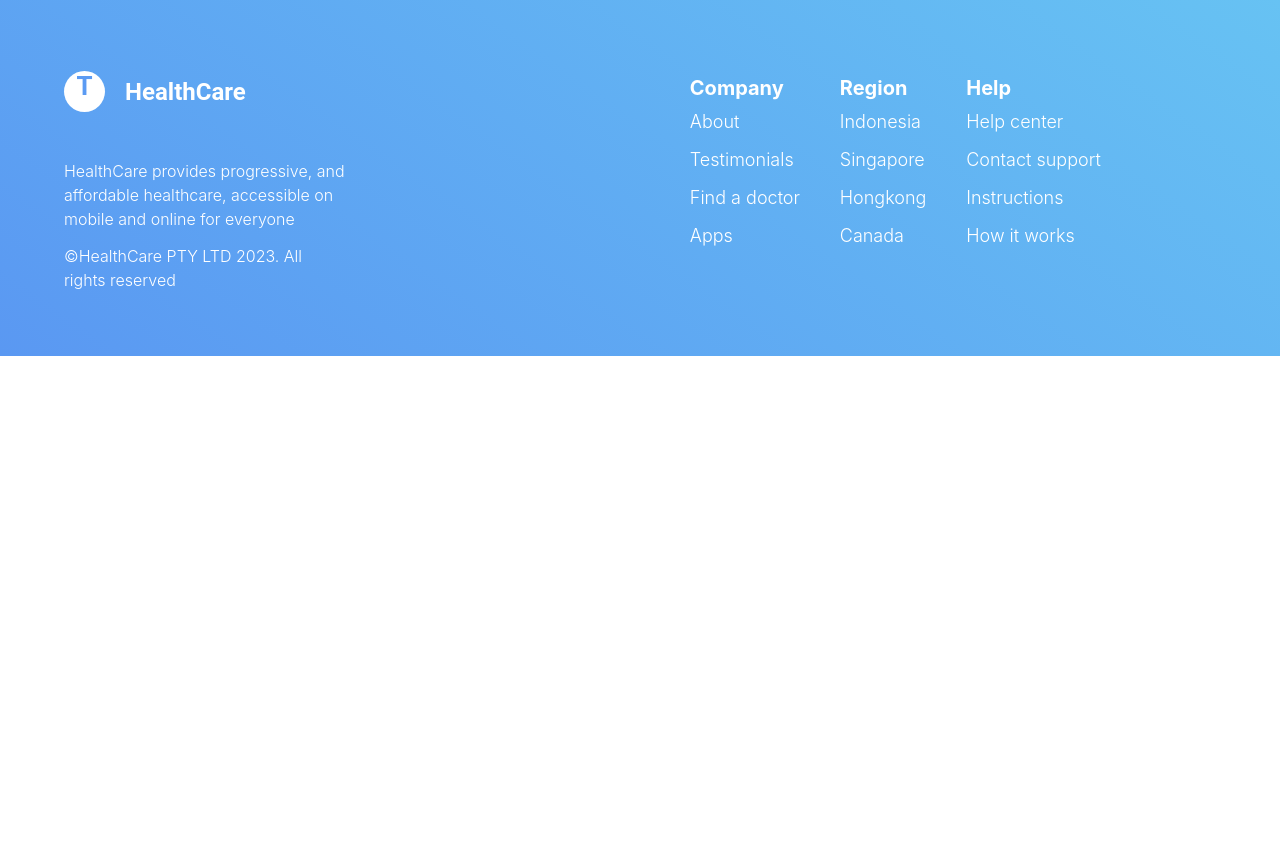
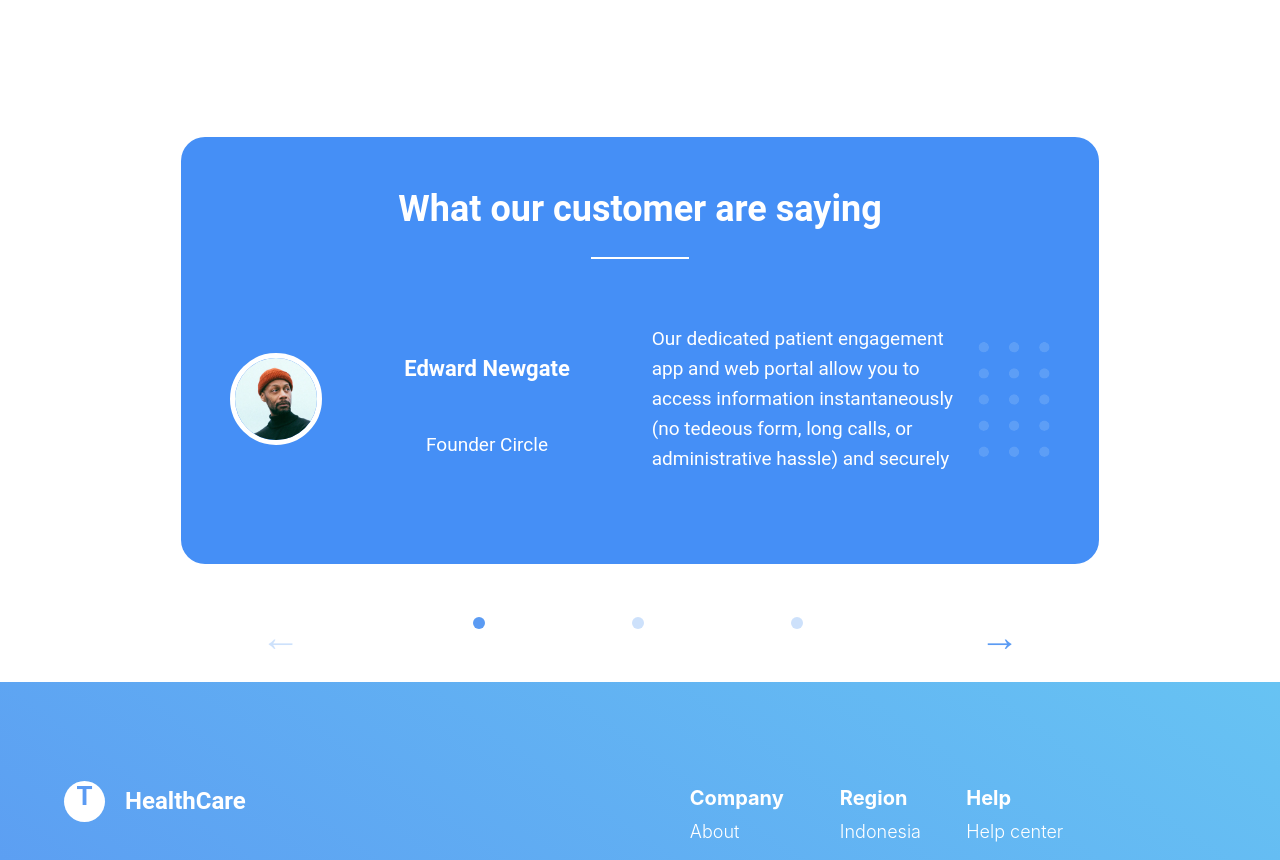
Before and after one commit to SuperJK55/effective-react-lab, a React app: page / in a window 1280 px wide. Shown: the part 3740-4600 px from the top of the page. Before the commit the page ends 4096 px from the top, so only its background shows below. Built offline with nearby package versions, Linux system fonts and the light colour scheme; the HTML template or start-up script is replaced by a standard one.

Commit message:
Added slider bar

```diff
--- a/src/App.tsx
+++ b/src/App.tsx
@@ -7,6 +7,7 @@ import OurServices from './components/our-services'
 import CardElement from './components/card-element/CardElement'
 import TextSectionOne from './components/text-section-one'
 import TextSectionTwo from './components/text-section-two'
+import SliderBar from './components/slider-bar'
 
 import headerImage from './assets/header_illustration_1.png'
 import search_img from './assets/svg_cards/search.svg'
@@ -19,11 +20,33 @@ import Footer from './components/footer'
 import OutlinedButton from './components/outlined-button'
 import sectionOne_img from './assets/text_section_one.png'
 import sectionTwo_img from './assets/text_section_two.png'
+import edward from './assets/edward.png'
+import dots from './assets/svg_arrows/dots.svg'
 
 
 
 
 function App() {
+  const customers = [
+    {
+      name: 'Edward Newgate',
+      job: 'Founder Circle',
+      review: 'Our dedicated patient engagement app and web portal allow you to access information instantaneously (no tedeous form, long calls, or administrative hassle) and securely',
+      img: edward
+    },
+    {
+      name: 'Jane Smith',
+      job: 'Graphic Designer',
+      review: 'Lorem ipsum dolor sit amet, consectetur adipiscing elit.',
+      img: edward
+    },
+    {
+      name: 'Jane Smith',
+      job: 'Graphic Designer',
+      review: 'Lorem ipsum dolor sit amet, consectetur adipiscing elit.',
+      img: edward
+    },
+  ];
   return (
     <>
       <div className={classes.padding_block}>
@@ -57,7 +80,7 @@ function App() {
             </div>
         <TextSectionOne arr={['Leading healthcare providers', 'We provides progressive, and affordable healthcare, accessible on mobile and online for everyone. To us, it’s not just work. We take pride in the solutions we deliver', 'Learn more']} img={sectionOne_img}/>
         <TextSectionTwo arr={['Download our mobile apps', 'Our dedicated patient engagement app and web portal allow you to access information instantaneously (no tedeous form, long calls, or administrative hassle) and securely', 'Download  🠗']} img={sectionTwo_img}/>
-
+        <SliderBar arr={customers} cardChildren={<img className={classes.dotsRight2} src={dots} />} children={undefined}></SliderBar>
       </div>
       <footer>
         <Footer/>
--- /dev/null
+++ b/src/components/slider-bar/SliderBar.module.css
@@ -0,0 +1,105 @@
+.arrow_button {
+    background-color: transparent;
+    color: var(--button-color);
+    width: 100px;
+    height: 20px;
+    border: 0 solid transparent;
+    font-size: 40px;
+}
+
+.arrow_button:hover {
+    background-color: var(--primary-color);
+    border-radius: 14%;
+    color: rgba(255, 255, 255, 0.7);
+}
+
+.slider_card {
+    background-color: var(--button-color);
+    display: flex;
+    flex-direction: column;
+    justify-content: center;
+    align-items: center;
+    border-radius: 24px;
+    padding: 3% 6%;
+    width: 100%;
+    margin-left: 10%;
+    margin-right: 10%;
+    margin-top: 20%;
+    position: relative;
+}
+
+.row {
+    display: flex;
+    flex-direction: row;
+    padding: 6% 0%;
+    width: 100%;
+    align-items: center;
+    justify-content: space-between;
+}
+
+.column {
+    display: flex;
+    flex-direction: column;
+    justify-content: center;
+    align-items: center;
+    padding-right: 10%;
+    padding-left: 10%;
+    position: relative;
+}
+
+.white_divider {
+    width: 12%;
+    height: 2px;
+    background-color: white;
+}
+
+.img {
+    width: 10%;
+    height: 10%;
+    border-radius: 50%;
+    border: 5px solid white;
+}
+
+.h1 {
+    color: white;
+    font-size: 36px;
+    font-style: normal;
+    font-weight: 700;
+    line-height: 48px;
+    text-align: left;
+}
+
+.h2 {
+    color: var(--primary-color);
+    font-size: 19px;
+    font-style: normal;
+    font-weight: 400;
+    line-height: 30px;
+    text-align: left;
+}
+
+.h3 {
+    color: white;
+    font-size: 22px;
+    font-style: normal;
+    font-weight: 700;
+    line-height: 48px;
+    text-align: left;
+    width: max-content;
+}
+
+.dot {
+    background-color: var(--dot-color);
+    width: 12px;
+    height: 12px;
+    border-radius: 50%;
+    margin-right: 0.5%;
+}
+
+.dot:last-child {
+    background-color: var(--dot-color);
+    width: 12px;
+    height: 12px;
+    border-radius: 50%;
+    margin-right: 0%;
+}
--- /dev/null
+++ b/src/components/slider-bar/SliderBar.tsx
@@ -0,0 +1,92 @@
+import classes from './SliderBar.module.css'
+import React from 'react'
+import { useState } from 'react';
+
+interface customer {
+    name: string;
+    job: string;
+    review: string;
+    img: string;
+}
+
+interface ISliderBar {
+    arr: customer[];
+    children: React.ReactNode
+    cardChildren: React.ReactNode
+}
+
+const SliderBar: React.FC<ISliderBar> = ({arr, children, cardChildren}) => {
+    const [currentIndex, setCurrentIndex] = useState(0);
+
+    const handleLeftClick = () => {
+        if (currentIndex > 0) {
+          setCurrentIndex(currentIndex - 1);
+        }
+      }
+
+      const handleRightClick = () => {
+        if (currentIndex < arr.length - 1) {
+          setCurrentIndex(currentIndex + 1);
+        }
+      }
+
+    return (
+        <div className={classes.column}>
+            <div className={classes.slider_card}>
+                <h1 className={classes.h1}>What our customer are saying</h1>
+                <div className={classes.white_divider}></div>
+
+                <div className={classes.row}>
+                <img className={classes.img} src={arr[currentIndex].img} alt={arr[currentIndex].name} />
+
+                <div className={classes.column}>
+                    <h3 className={classes.h3}>{arr[currentIndex].name}</h3>
+                    <h2 className={classes.h2}>{arr[currentIndex].job}</h2>
+                </div>
+
+                <h2 className={classes.h2}>{arr[currentIndex].review}</h2>
+
+                {cardChildren}
+                </div>
+            </div>
+
+            <div className={classes.row}>
+                <button
+                style={{
+                    color:
+                    currentIndex == 0
+                        ? "rgba(91, 155, 243, 0.3)"
+                        : "rgba(91, 155, 243, 1)"
+                }}
+                className={classes.arrow_button}
+                onClick={handleLeftClick}>
+                    ←
+                </button>
+
+                {arr.map((item, index) => (
+                    <div
+                        key={index}
+                        className={`${classes.dot} ${index === currentIndex ? classes.active_dot : ''}`}
+                        style={{ backgroundColor: index === currentIndex ? 'rgba(91, 155, 243, 1)' : 'rgba(91, 155, 243, 0.3)' }}
+                    />
+                ))}
+
+                <button
+                className={classes.arrow_button}
+                style={{
+                    color:
+                    currentIndex < arr.length - 1
+                        ? "rgba(91, 155, 243, 1)"
+                        : "rgba(91, 155, 243, 0.3)"
+                }}
+                onClick={handleRightClick}>
+                    →
+                </button>
+            </div>
+
+            {children}
+    </div>
+    );
+};
+
+export default SliderBar;
--- /dev/null
+++ b/src/components/slider-bar/index.ts
@@ -0,0 +1 @@
+export {default} from './SliderBar'
```
Also changed, not shown: src/assets/edward.png (added), src/assets/svg_arrows/dots.svg (added).
